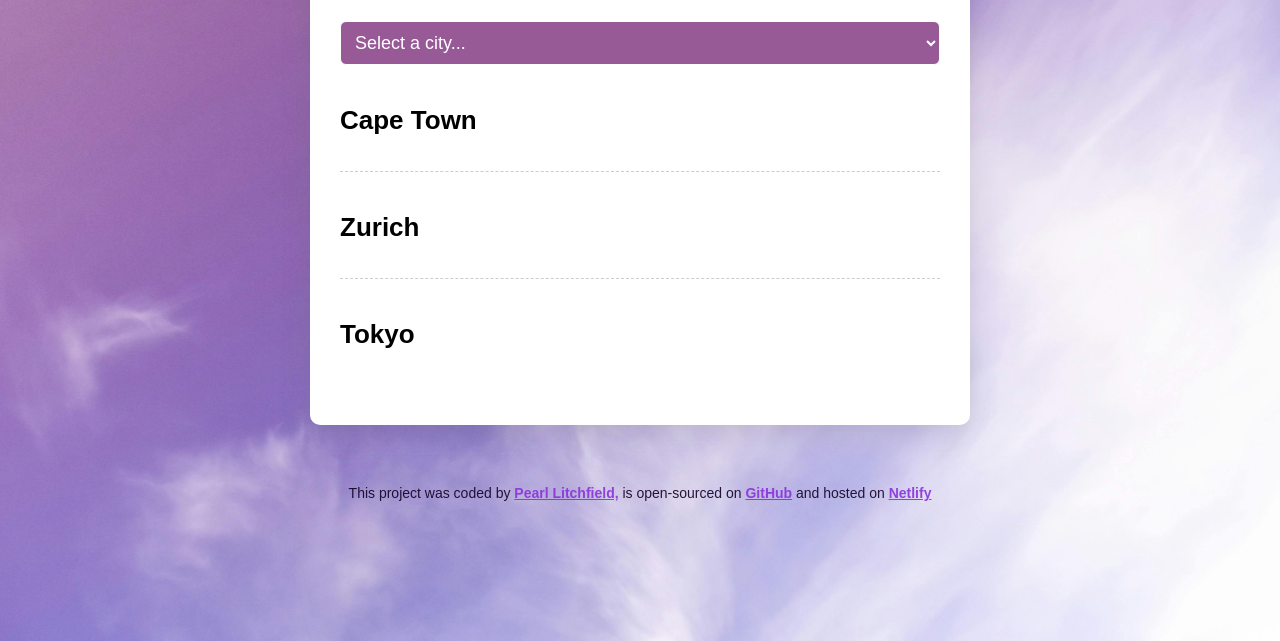
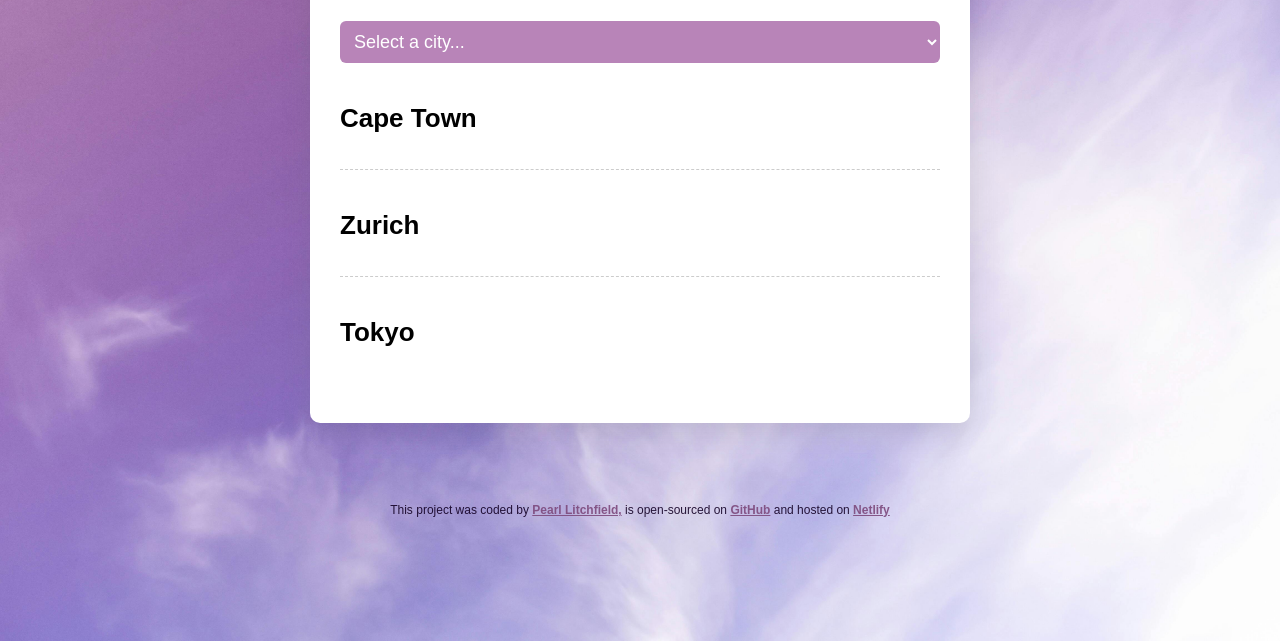
Before and after one commit to pearllitchfield/world-clock-application-four-github, a plain HTML site: page index.html in a window 1280 px wide. Shown: the part 159-800 px from the top of the page. Drawn offline with nearby package versions, Linux system fonts and the light colour scheme; a script that the page names is missing.

Commit message:
Updated style.css
Adjusted styling to style.css file.

```diff
--- a/style.css
+++ b/style.css
@@ -16,12 +16,12 @@ h2 {
 }
 
 select {
-  background-color: rgb(151, 90, 151);
+  background-color: rgb(184, 132, 184);
   color: white;
   display: block;
   font-size: 18px;
   width: 100%;
-  border-color: white;
+  border: none;
   border-radius: 6px;
   padding: 10px;
 }
@@ -66,10 +66,11 @@ footer {
   opacity: 0.9;
   color: rgb(20, 2, 38);
   text-align: center;
-  font-size: 14px;
+  margin-top: 80px;
+  font-size: 12px;
 }
 
 a {
-  color: rgb(138, 50, 220);
+  color: rgb(125, 74, 125);
   font-weight: bolder;
 }
```
